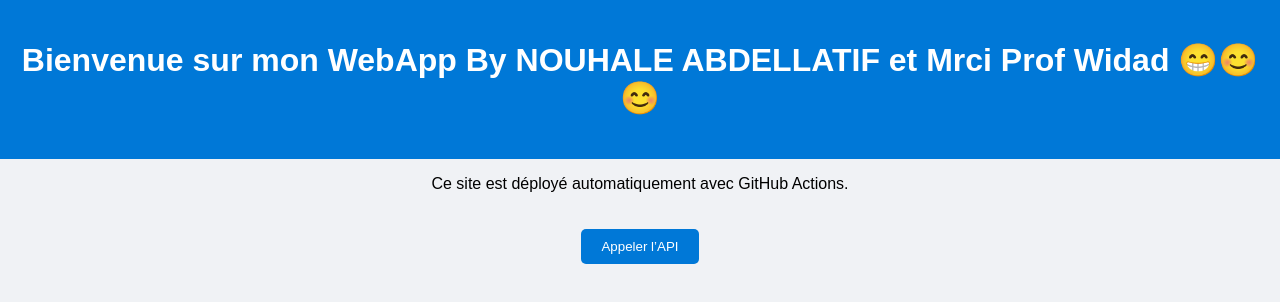
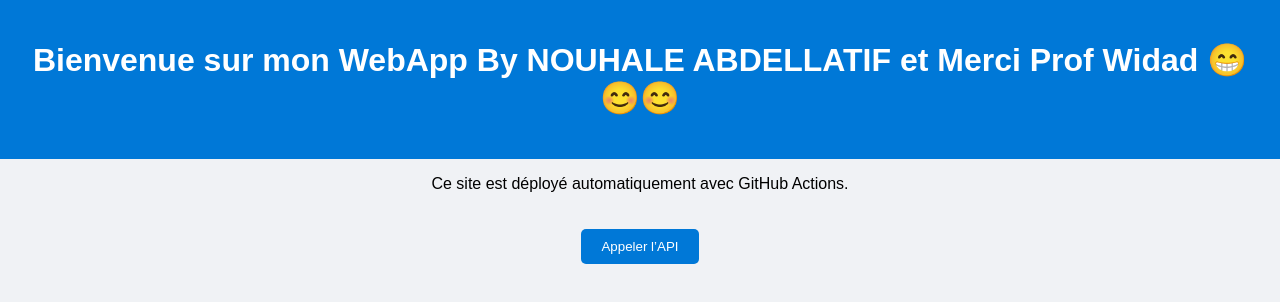
Before and after one commit to noukhale/tp1-ci-cd-webapp, a website: page public/index.html in a window 1280 px wide. Drawn offline with Linux system fonts and the light colour scheme.

Commit message:
Update index.html

```diff
--- a/public/index.html
+++ b/public/index.html
@@ -7,7 +7,7 @@
 </head>
 <body>
   <header>
-    <h1>Bienvenue sur mon WebApp By NOUHALE ABDELLATIF et Mrci Prof Widad 😁😊😊 </h1>
+    <h1>Bienvenue sur mon WebApp By NOUHALE ABDELLATIF et Merci Prof Widad 😁😊😊 </h1>
   </header>
   <main>
     <p>Ce site est déployé automatiquement avec GitHub Actions.</p>
```
